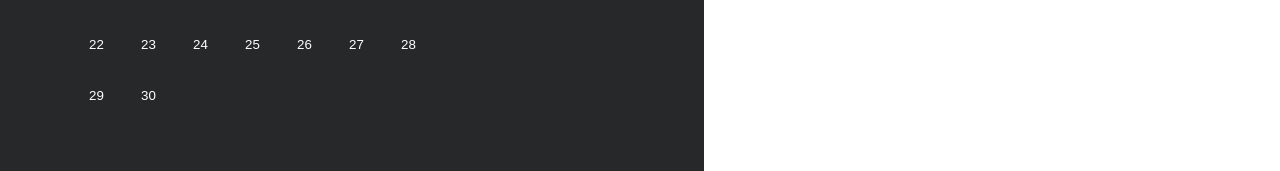
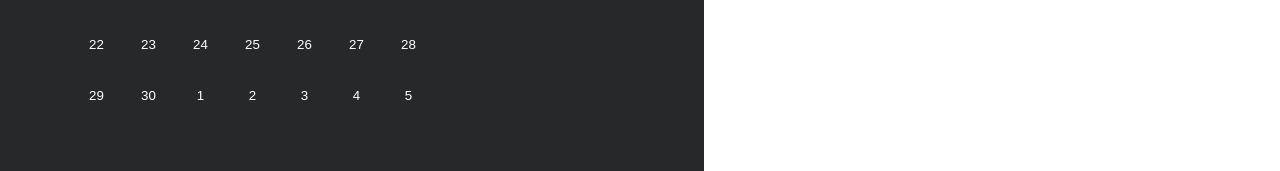
Before and after one commit to IlyaVoitenko/rdevs-test-work, a React (Create React App) app: page / in a window 1280 px wide. Shown: the part 505-676 px from the top of the page. Built offline with nearby package versions, Linux system fonts and the light colour scheme.

Commit message:
final render days of calendar

```diff
--- a/src/components/CalendarPage/DaysOfMonth/Day/Day.js
+++ b/src/components/CalendarPage/DaysOfMonth/Day/Day.js
@@ -2,6 +2,10 @@ import React from "react";
 import style from "../DayMonth.module.scss";
 
 const Day = ({ index }) => {
-  return <button className={style.btnDay}>{index + 1}</button>;
+  return (
+    <button className={style.btnDay} key={index}>
+      {index}
+    </button>
+  );
 };
 export default Day;
--- a/src/components/CalendarPage/DaysOfMonth/DaysOfMonth.js
+++ b/src/components/CalendarPage/DaysOfMonth/DaysOfMonth.js
@@ -28,10 +28,10 @@ const DaysOfMonth = () => {
   const currentYear = useSelector((state) => state.currentYear);
   const currentMonth = useSelector((state) => state.currentMonth);
   function isDayOfWeek(day, month, year) {
+    // MONDAY - 0, а Sunday - 6.
     return moment(`${day}.${month}.${year}`, "DD.MM.YYYY").day();
   }
   function getArrayCountDaysOfMonth(month) {
-    console.log("the last day of the last month ;", month);
     return Array(month)
       .fill(null)
       .map((_, index) => {
@@ -39,33 +39,26 @@ const DaysOfMonth = () => {
       });
   }
   let theLastDayMonth = moment(`${currentYear}-${currentMonth}`).daysInMonth();
-  console.log("theLastDayMonth : ", theLastDayMonth);
   let firstDayCurrentMonth = isDayOfWeek(1, currentMonth, currentYear);
-  let isTheLastCurrentDayMonth = isDayOfWeek(
+  let numberTheLastDayCurrentMonth = isDayOfWeek(
     theLastDayMonth,
     currentMonth,
     currentYear
   );
-  let sliceEndPoint = Math.abs(isTheLastCurrentDayMonth - 7);
-  let resRemainderPrevMonth = getArrayCountDaysOfMonth(prevDaysOfMonth);
-  let resRemainderNextMonth = getArrayCountDaysOfMonth(nextDaysOfMonth);
-  let remainderPrevMonth = resRemainderPrevMonth
+  let sliceEndPoint = Math.abs(numberTheLastDayCurrentMonth - 7);
+  let arrayPrevMonth = getArrayCountDaysOfMonth(prevDaysOfMonth);
+  let arrayNextMonth = getArrayCountDaysOfMonth(nextDaysOfMonth);
+  let arrayCurrentDays = getArrayCountDaysOfMonth(daysInMonth);
+  let remainderPrevMonth = arrayPrevMonth
     .reverse()
     .slice(0, --firstDayCurrentMonth);
   remainderPrevMonth.reverse();
-  let remainderNextMonth = resRemainderNextMonth.slice(0, sliceEndPoint);
-  console.log("array ", remainderNextMonth);
-  console.log(
-    "previos month :",
-    remainderPrevMonth,
-    " ",
-    "the first day of the month  ",
-    firstDayCurrentMonth
-  );
-  return Array(daysInMonth)
-    .fill(null)
-    .map((_, index) => {
-      return <Day key={index} index={index} />;
-    });
+  let remainderNextMonth = arrayNextMonth.slice(0, sliceEndPoint);
+  let calendarDays = [
+    ...remainderPrevMonth,
+    ...arrayCurrentDays,
+    ...remainderNextMonth,
+  ];
+  return calendarDays.map((day) => <Day index={day} />);
 };
 export default DaysOfMonth;
```
